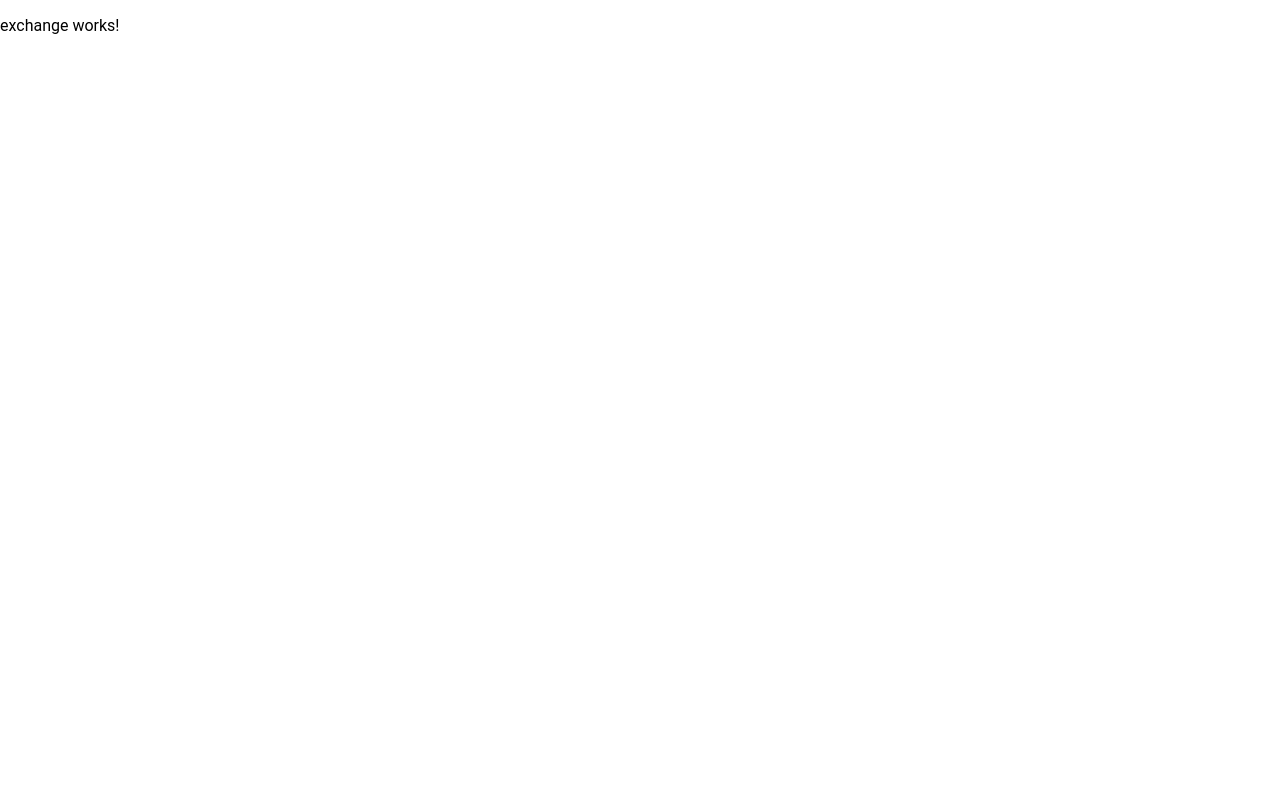
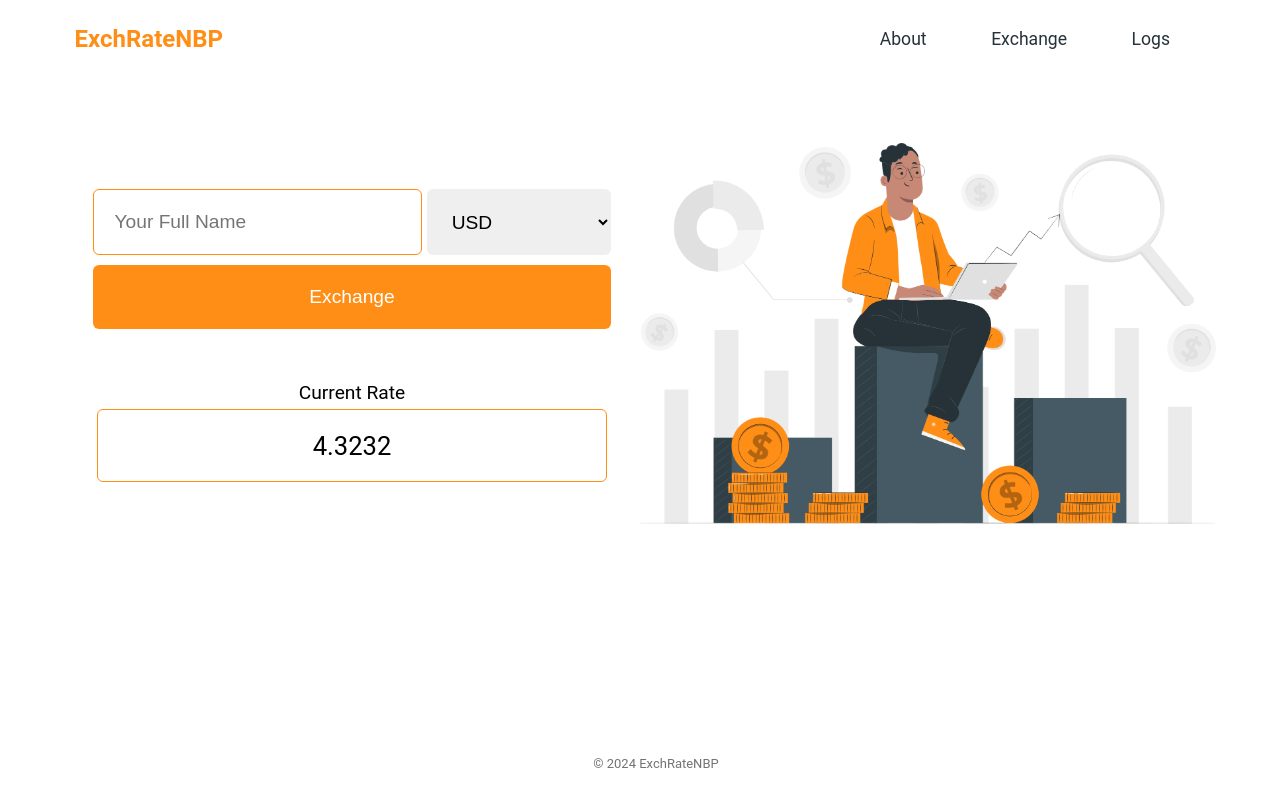
Before and after one commit to maks013/ExchRateNBPFrontend, an Angular app: page /exchange in a window 1280 px wide. Built offline with nearby package versions, Linux system fonts and the light colour scheme.

Commit message:
created exchange component

```diff
--- a/src/app/exchange/exchange.component.css
+++ b/src/app/exchange/exchange.component.css
@@ -0,0 +1,101 @@
+.exchange-container {
+  display: flex;
+  flex-direction: column;
+  min-height: 100vh;
+}
+
+.exchange {
+  display: flex;
+  justify-content: space-between;
+  align-items: center;
+  padding: 5%;
+}
+
+.input-section, .image-section {
+  flex: 1;
+  display: flex;
+  justify-content: center;
+  align-items: center;
+}
+
+.input-container {
+  display: flex;
+  flex-direction: column;
+  align-items: center;
+  width: 90%;
+}
+
+.input-row {
+  display: flex;
+  width: 100%;
+  gap: 1%;
+}
+
+.name-input, .select-curr, .exchBtn {
+  margin: 1% 0;
+}
+
+.name-input, .select-curr {
+  padding: 4%;
+  border-radius: 6px;
+  border: 1px solid #ff8e17;
+  font-size: 1.2rem;
+}
+
+.name-input {
+  flex: 2;
+}
+
+.select-curr {
+  flex: 1;
+  padding: 4%;
+  border: none;
+}
+
+.name-input:focus, .select-curr:focus {
+  outline: none;
+}
+
+.exchBtn {
+  color: white;
+  background-color: #ff8e17;
+  border-radius: 6px;
+  padding: 4%;
+  width: 100%;
+  border: none;
+  font-size: 1.2rem;
+  cursor: pointer;
+  transition: transform 0.3s;
+  margin-bottom: 10%;
+}
+
+.exchBtn:hover, .exchBtn:active, .exchBtn:focus {
+  transform: translateY(1px);
+}
+
+.image-content {
+  display: flex;
+  justify-content: center;
+  align-items: center;
+}
+
+img {
+  max-width: 100%;
+  height: auto;
+}
+
+.output-txt {
+  font-size: 1.2rem;
+}
+
+.output-content {
+  padding: 4%;
+  border-radius: 6px;
+  border: 1px solid #ff8e17;
+  font-size: 1.6rem;
+  display: flex;
+  justify-content: center;
+  align-items: center;
+  margin-top: 1%;
+  width: 90%;
+}
--- a/src/app/exchange/exchange.component.html
+++ b/src/app/exchange/exchange.component.html
@@ -1 +1,26 @@
-<p>exchange works!</p>
+<div class="exchange-container">
+  <app-navbar></app-navbar>
+  <div class="exchange">
+    <div class="input-section">
+      <div class="input-container">
+        <div class="input-row">
+          <input class="name-input" type="text" id="name" name="name" placeholder="Your Full Name">
+          <select class="select-curr" name="currencies" id="currencies">
+            <option value="USD">USD</option>
+            <option value="EUR">EUR</option>
+            <option value="GBP">GBP</option>
+          </select>
+        </div>
+        <button class="exchBtn" type="button" (click)="exchange()">Exchange</button>
+        <label class="output-txt">Current Rate</label>
+        <div class="output-content" id="outputContent">4.3232</div>
+      </div>
+    </div>
+    <div class="image-section">
+      <div class="image-content">
+        <img src="assets/images/exchange.png" alt="Exchange Image">
+      </div>
+    </div>
+  </div>
+  <app-footer></app-footer>
+</div>
--- a/src/app/exchange/exchange.component.ts
+++ b/src/app/exchange/exchange.component.ts
@@ -1,12 +1,18 @@
 import { Component } from '@angular/core';
+import {FooterComponent} from "../footer/footer.component";
+import {NavbarComponent} from "../navbar/navbar.component";
 
 @Component({
   selector: 'app-exchange',
   standalone: true,
-  imports: [],
+  imports: [
+    FooterComponent,
+    NavbarComponent
+  ],
   templateUrl: './exchange.component.html',
   styleUrl: './exchange.component.css'
 })
 export class ExchangeComponent {
-
+  exchange() {
+  }
 }
```
Also changed, not shown: src/assets/images/exchange.png (added).
